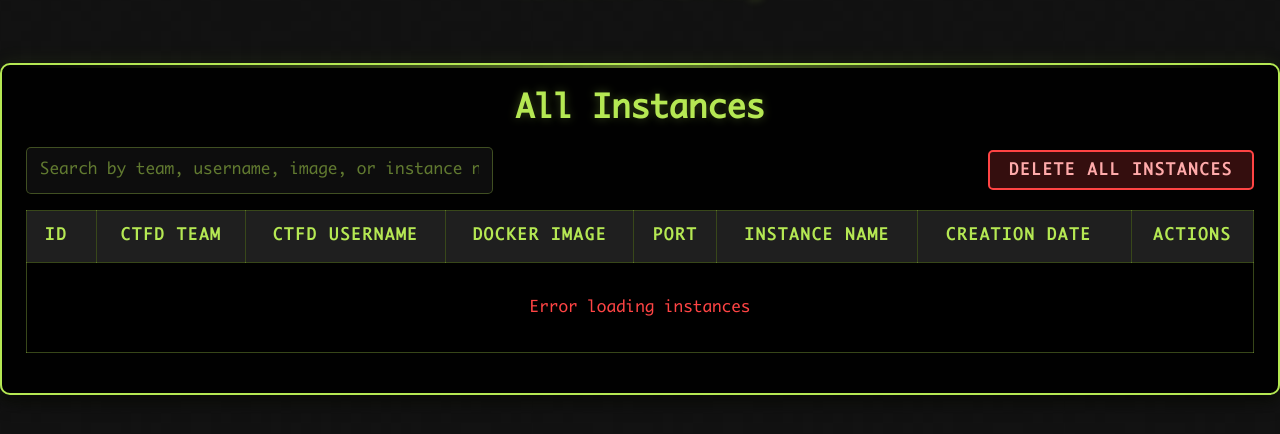
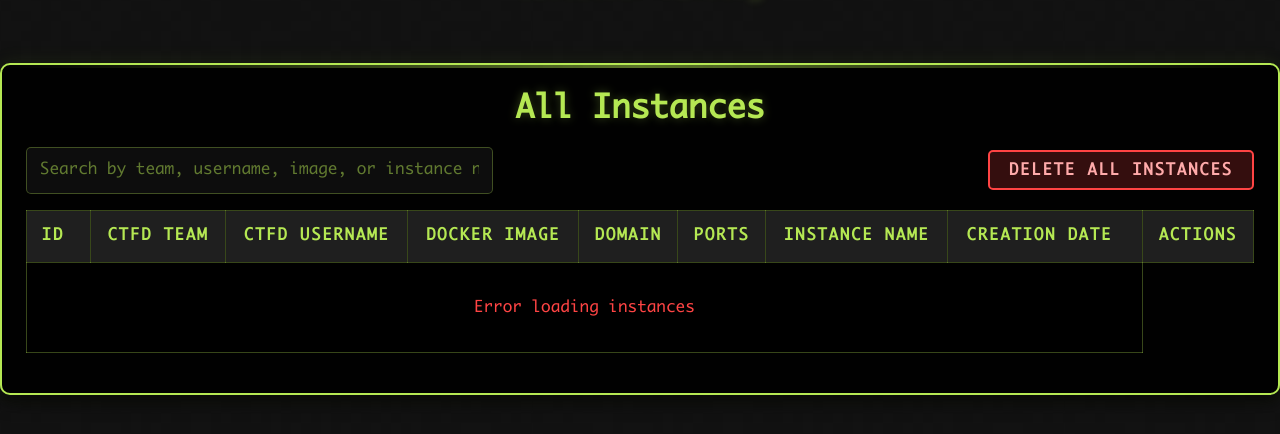
Before and after one commit to HeroCTF/deploy-dynamic, a Flask app: template app/templates/admin.html in a window 1280 px wide. Shown: the part 120-554 px from the top of the page. Run offline with Flask 3, Linux system fonts and the light colour scheme; the template is opened without the code that fills it, so the values that code supplies are empty.

Commit message:
small fix on DC and add host domain to admin panel

```diff
--- a/app/templates/admin.html
+++ b/app/templates/admin.html
@@ -46,7 +46,8 @@
 					<th>CTFd Team</th>
 					<th>CTFd Username</th>
 					<th>Docker Image</th>
-					<th>Port</th>
+                    <th>Domain</th>
+					<th>Ports</th>
 					<th>Instance Name</th>
 					<th class="sortable" data-sort="date">Creation Date <span class="sort-indicator"></span></th>
 					<th>Actions</th>
@@ -182,7 +183,8 @@
 				{ key: 'team', label: 'CTFd Team' },
 				{ key: 'username', label: 'CTFd Username' },
 				{ key: 'image', label: 'Docker Image' },
-				{ key: 'ports', label: 'Port' },
+				{ key: 'domain', label: 'Domain' },
+				{ key: 'ports', label: 'Ports' },
 				{ key: 'instance_name', label: 'Instance Name' },
 				{ key: 'date', label: 'Creation Date' }
 			];
--- a/docker-compose.dev.yml
+++ b/docker-compose.dev.yml
@@ -4,11 +4,9 @@
     build: .
     restart: unless-stopped
     ports:
-      - 5000:5000
+      - "5000:5000"
     volumes:
-      - ./app:/app/app
-      - ./app.py:/app/app.py
-      - ./config.json:/app/config.json
+      - .:/app/
       - /var/run/docker.sock:/var/run/docker.sock
     depends_on:
       - postgres
--- a/docker-compose.yml
+++ b/docker-compose.yml
@@ -7,7 +7,7 @@
       - ./nginx/nginx.conf:/etc/nginx/nginx.conf
       - ./nginx/certs/:/etc/nginx/certs/
     ports:
-      - 443:443
+      - "443:443"
     depends_on:
       - app
 
--- a/run.py
+++ b/run.py
@@ -173,6 +173,7 @@
                     "team": instance.team_name,
                     "username": instance.user_name,
                     "image": instance.docker_image,
+                    "domain": instance.host_domain,
                     "ports": instance.ports,
                     "instance_name": instance.instance_name,
                     "date": instance.creation_date,
```
